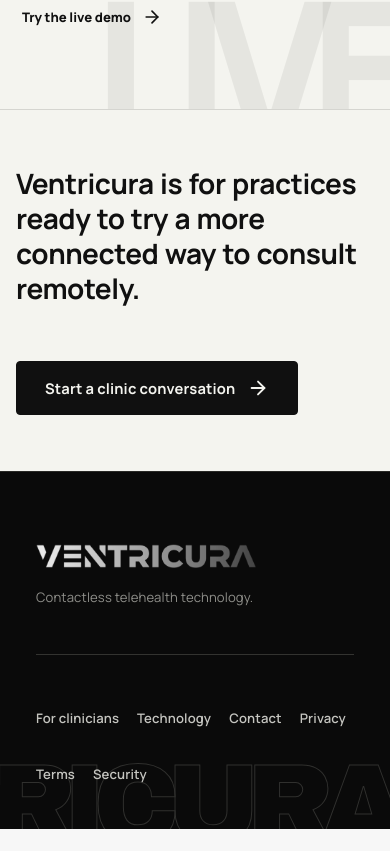
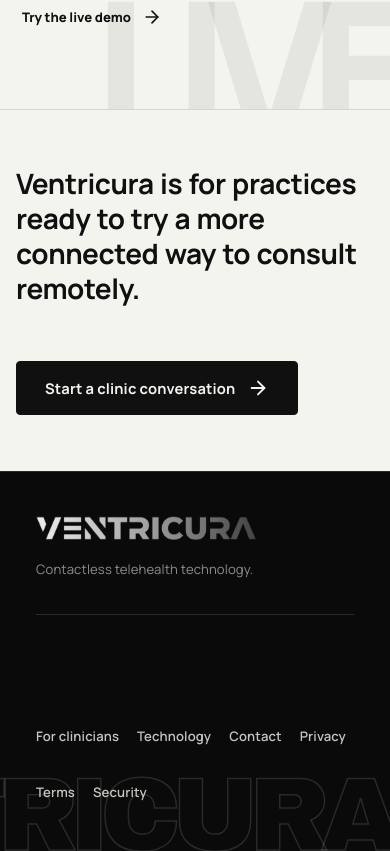
Before and after one commit to Scydarius/pulsewindowtelehealth, a React (Vite) app: page / in a window 390 px wide. Shown: the part 4498-5349 px from the top of the page. Before the commit the page ends 5327 px from the top, so only its background shows below. Built offline with nearby package versions, Linux system fonts and the light colour scheme; no server answers.

Commit message:
Elevate footer logo and reveal outlined Ventricura background wordmark

```diff
--- a/src/styles/public-future.css
+++ b/src/styles/public-future.css
@@ -399,9 +399,9 @@ main.ventricura-public .public-footer {
   isolation: isolate !important;
   width: 100% !important;
   max-width: 100% !important;
-  min-height: 330px !important;
+  min-height: 380px !important;
   margin: 0 !important;
-  padding: 72px max(36px, calc((100vw - 1440px) / 2)) 36px !important;
+  padding: 44px max(36px, calc((100vw - 1440px) / 2)) 40px !important;
   box-sizing: border-box !important;
   border: 0 !important;
   border-top: 1px solid #292926 !important;
@@ -409,19 +409,42 @@ main.ventricura-public .public-footer {
   color: #f2f2ed !important;
   overflow: hidden !important;
 }
+.ventricura-public .public-footer:before,
+.home-v6 .public-footer:before,
+main.ventricura-public .public-footer:before {
+  content: 'VENTRICURA' !important;
+  position: absolute !important;
+  z-index: 0 !important;
+  right: -0.02em !important;
+  bottom: -0.06em !important;
+  color: transparent !important;
+  -webkit-text-stroke: 1.5px rgba(255, 255, 255, 0.13) !important;
+  text-stroke: 1.5px rgba(255, 255, 255, 0.13) !important;
+  font-family: Arial Black, Arial, sans-serif !important;
+  font-size: clamp(6.5rem, 18.5vw, 21rem) !important;
+  font-weight: 900 !important;
+  line-height: 0.8 !important;
+  letter-spacing: -0.09em !important;
+  pointer-events: none !important;
+  user-select: none !important;
+}
 .ventricura-public .public-footer > div,
 .home-v6 .public-footer > div {
+  position: relative !important;
+  z-index: 1 !important;
   width: 100% !important;
   max-width: 100% !important;
   display: flex !important;
   justify-content: space-between !important;
   align-items: center !important;
-  padding-bottom: 48px !important;
-  border-bottom: 1px solid #333330 !important;
+  padding-bottom: 36px !important;
+  border-bottom: 1px solid #2a2a27 !important;
   box-sizing: border-box !important;
 }
 .ventricura-public .public-footer-expanded nav,
 .home-v6 .public-footer-expanded nav {
+  position: relative !important;
+  z-index: 1 !important;
   display: flex !important;
   justify-content: flex-end !important;
   align-items: center !important;
```
